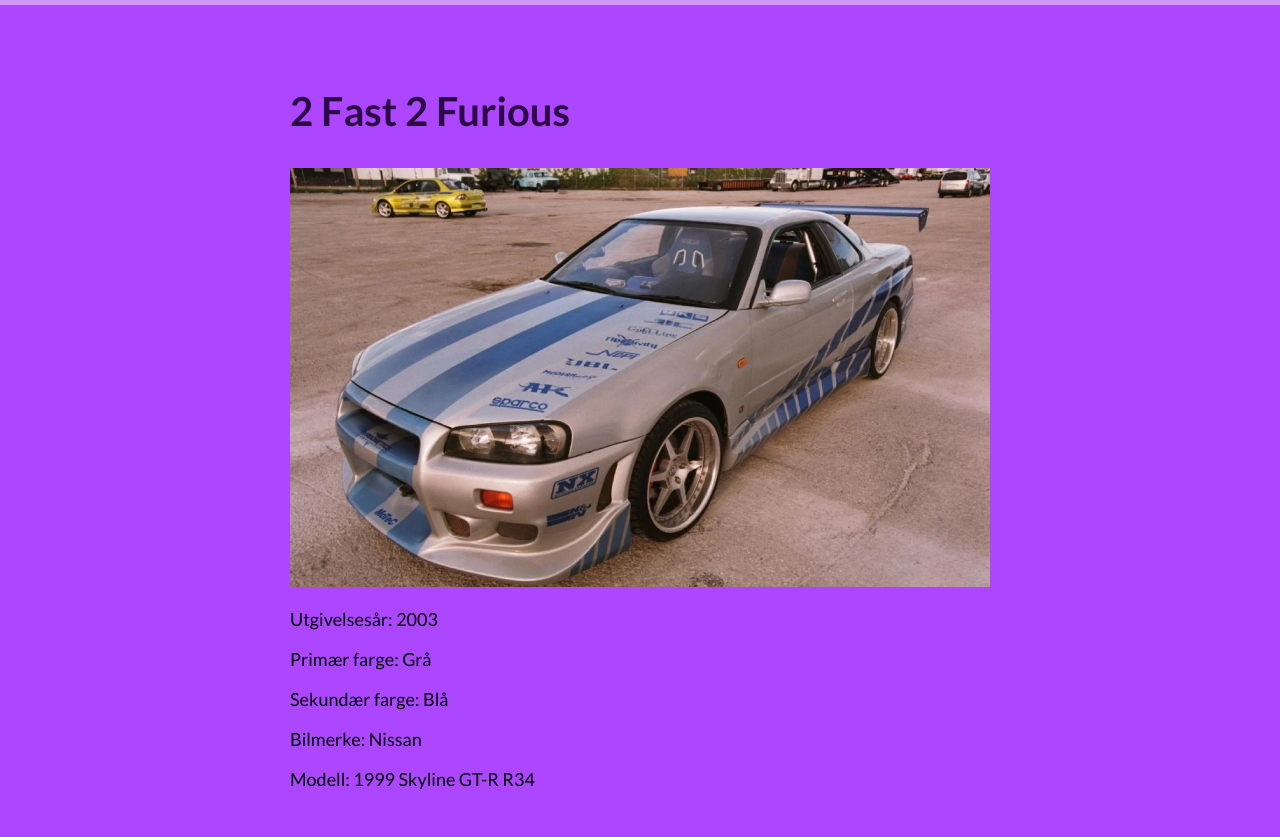
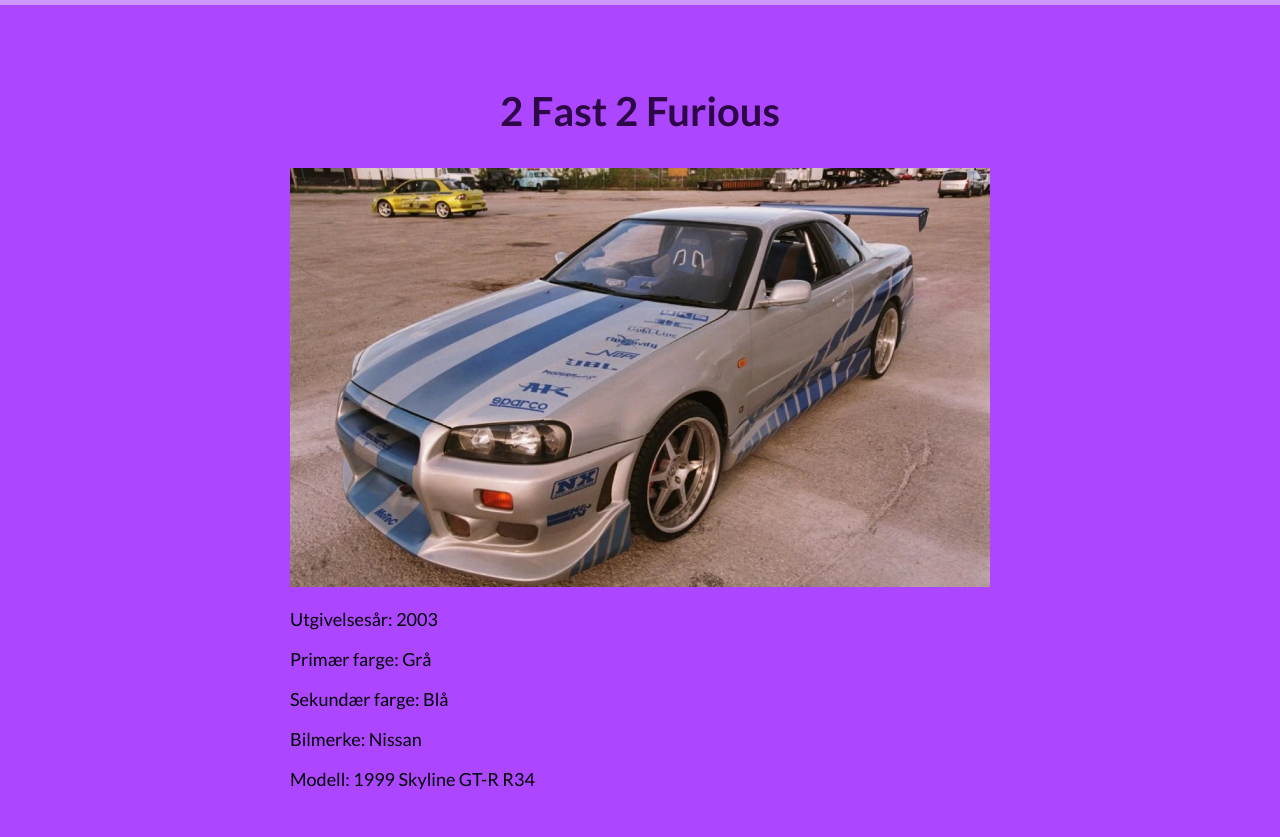
Before and after one commit to NotCombi/FilmBiler, a Flask app: page /liste/enkel/1 in a window 1280 px wide. Shown: the part 141-978 px from the top of the page. Run offline with Flask 2, Linux system fonts and the light colour scheme; data comes from the database, SQL or seed files in the repository.

Commit message:
Update main.css

```diff
--- a/Flask_avsluttende/static/css/main.css
+++ b/Flask_avsluttende/static/css/main.css
@@ -43,6 +43,10 @@ footer {
 
 #biler img {
   width: 100%;
+}
+
+#biler h2 {
+  text-align: center;
 }
 
 .gridbox {
```
